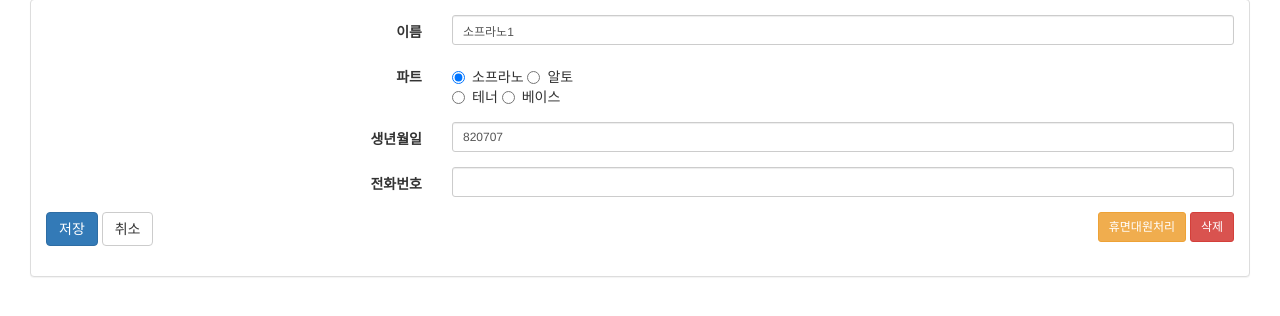
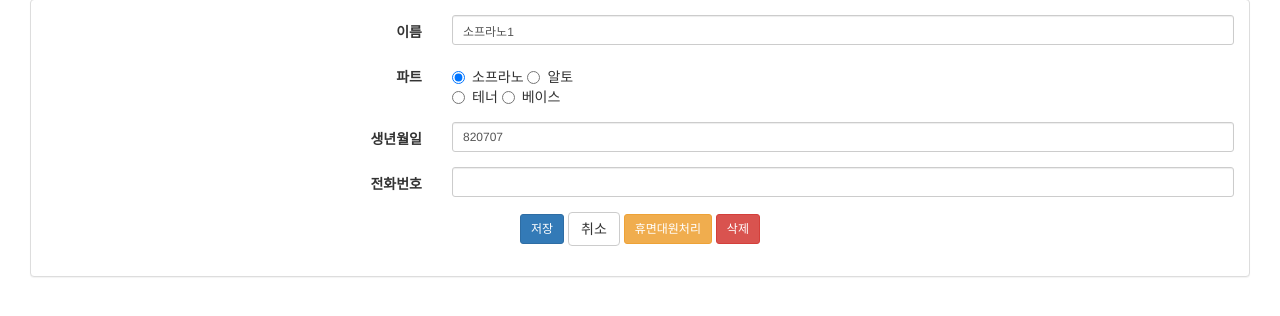
Before and after one commit to wanspaul/choir, a Django app: page /attendance/edit_person/1 in a window 1280 px wide. Shown: the part 128-444 px from the top of the page. Run offline with Django 3.2, Linux system fonts and the light colour scheme; data comes from the database, SQL or seed files in the repository; some libraries are stand-ins or nearby versions.

Commit message:
버튼 밀림 수정

```diff
--- a/attendance/templates/attendance/edit_person.html
+++ b/attendance/templates/attendance/edit_person.html
@@ -58,15 +58,13 @@
                     </div>
 
                     <div class="form-group">
-                        <div class="col-xs-5 text-left">
-                            <button type="submit" class="btn btn-primary">저장</button>
+                        <div class="col-xs-12 text-center">
+                            <button type="submit" class="btn btn-primary btn-sm">저장</button>
                             <a href="{% url 'attendance:choir_list' practice.id person.part %}" class="btn btn-default brn-sm">취소</a>
-                        </div>
-                        <div class="col-xs-7 text-right">
                             {% if person.is_active %}
-                            <button id="btn_inactive_member" type="button" class="btn btn-warning btn-sm">휴면대원처리</button>
+                                <button id="btn_inactive_member" type="button" class="btn btn-warning btn-sm">휴면대원처리</button>
                             {% else %}
-                            <button id="btn_active_member" type="button" class="btn btn-warning btn-sm">휴면해제</button>
+                                <button id="btn_active_member" type="button" class="btn btn-warning btn-sm">휴면해제</button>
                             {% endif %}
                             <button id="btn_delete" type="button" class="btn btn-danger btn-sm">삭제</button>
                         </div>
```
